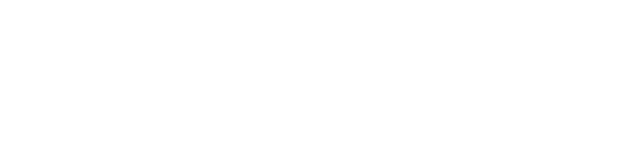
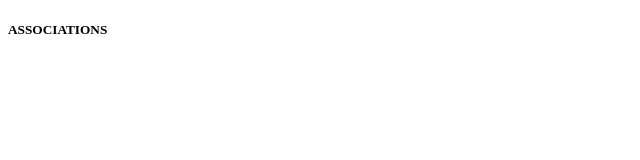
Before and after one commit to Mele-DevJourney/git-mon-cv, a plain HTML site: page index.html in a window 1280 px wide. Shown: the whole page, without its empty margins (0-640 px from the left). Drawn offline with Linux system fonts and the light colour scheme.

Commit message:
mise en place de la section associtions

```diff
--- a/index.html
+++ b/index.html
@@ -7,6 +7,6 @@
     <link rel="stylesheet" href="style.css">
 </head>
 <body>
-
+    <h5>ASSOCIATIONS</h5>
 </body>
 </html>
```
